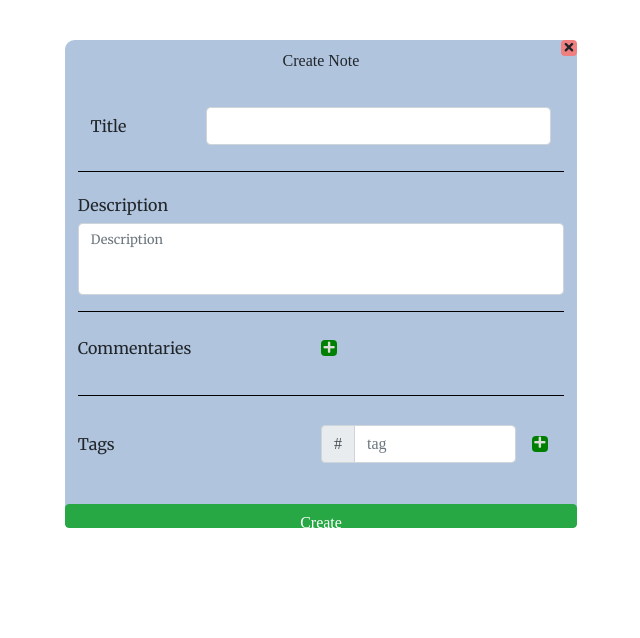
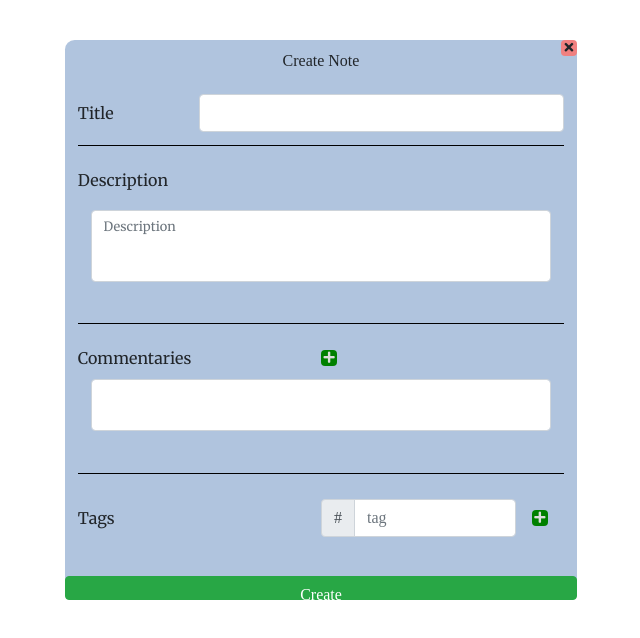
Before and after one commit to billkondo/notes-index, a React app in the folder client/: page / in a window 1280 px wide. Both pictures are taken after a click on the element 648 px from the left and 348 px from the top of the page. Shown: the top 638 px of the page, without its empty margins (319-959 px from the left). Built offline with nearby package versions, Linux system fonts and the light colour scheme; a web font is replaced by a local one.

Commit message:
Create Note: Simple Front is Done

```diff
--- a/client/src/components/Note/Commentaries.js
+++ b/client/src/components/Note/Commentaries.js
@@ -8,11 +8,17 @@ class Commentaries extends React.Component {
 
         <div id="commentaries-header">
           <div id="commentaries-header-title">Commentaries</div>
-          <div id="commentaries-add"> <i className="fas fa-plus" /> </div>
+          <div id="commentaries-add" onClick={this.props.addComment} > <i className="fas fa-plus" /> </div>
         </div>
 
         <div id="commentaries-box">
-
+          {
+            this.props.commentaries.map((value, index) => {
+              return (
+                <Commentary key={index} comment={value} id={index} writeComment={this.props.writeComment} />
+              );
+            })
+          }
         </div>
 
         <div className="separator">
--- a/client/src/components/Note/Commentary.js
+++ b/client/src/components/Note/Commentary.js
@@ -4,8 +4,13 @@ class Commentary extends React.Component {
   render() {
     return (
       <div id="commentary">
-        <div class="form-group">
-          <textarea class="form-control comment" rows="2"></textarea>
+        <div className="form-group">
+          <textarea
+            className="form-control comment"
+            rows="2"
+            value={this.props.comment}
+            onChange={(e) => this.props.writeComment(e, this.props.id)}
+          />
         </div>
       </div>
     );
--- a/client/src/components/Note/Description.js
+++ b/client/src/components/Note/Description.js
@@ -8,7 +8,14 @@ class Description extends React.Component {
 
         <div id="description">
           <div className="form-group">
-            <textarea className="form-control" rows="3" placeholder="Description" id="description-text"></textarea>
+            <textarea
+              className="form-control"
+              rows="3"
+              placeholder="Description"
+              id="description-text"
+              value={this.props.description}
+              onChange={this.props.enterDescription}
+            />
           </div>
         </div>
 
--- a/client/src/components/Note/Note.js
+++ b/client/src/components/Note/Note.js
@@ -28,8 +28,27 @@ class Note extends React.Component {
       }
     });
 
+  addComment = () => {
+    this.setState((prevState) => {
+      return ({
+        commentaries: prevState.commentaries.concat([""])
+      });
+    })
+  }
+
+  writeComment = (event, id) => {
+    const newComment = event.target.value;
+    this.setState((prevState) => {
+      let array = prevState.commentaries;
+      array[id] = newComment;
+      return ({
+        commentaries: array
+      });
+    })
+  }
+
   submit = () => {
-    console.log(this.state);
+
   }
 
   render() {
@@ -42,9 +61,9 @@ class Note extends React.Component {
 
           <Description description={this.state.description} enterDescription={this.enterDescription} />
 
-          <Commentaries />
+          <Commentaries commentaries={this.state.commentaries} addComment={this.addComment} writeComment={this.writeComment} />
 
-           <Tags addTag={this.addTag} tags={this.state.tags} />
+          <Tags addTag={this.addTag} tags={this.state.tags} />
 
           <Button color="success" onClick={this.submit}> Create </Button>
 
--- a/client/src/styles/components/_Description.scss
+++ b/client/src/styles/components/_Description.scss
@@ -8,6 +8,7 @@
   }
 
   #description {
+    padding: $small-font;
     margin-top: $extra-small-font;
 
     #description-text {
--- a/client/src/styles/components/_Note.scss
+++ b/client/src/styles/components/_Note.scss
@@ -2,6 +2,8 @@
   display: grid;
   justify-items: center;
   align-items: start;
+
+  margin-bottom: $large-font;
 
   .separator {
     margin-top: $small-font;
--- a/client/src/styles/components/_Title.scss
+++ b/client/src/styles/components/_Title.scss
@@ -4,7 +4,6 @@
   #header {
     align-self: center;
     justify-self: stretch;
-    padding: $small-font;
 
     display: grid;
     grid-template-columns: 1fr 3fr;
```
